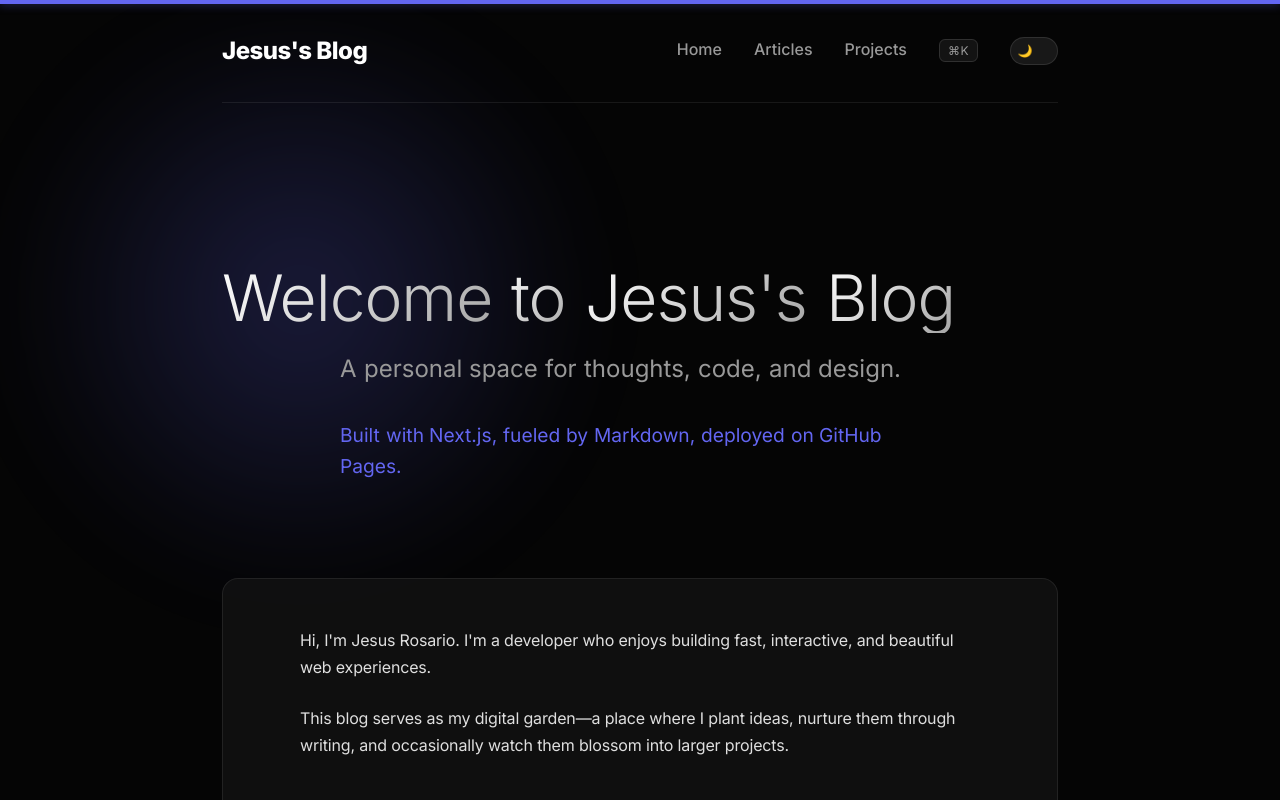
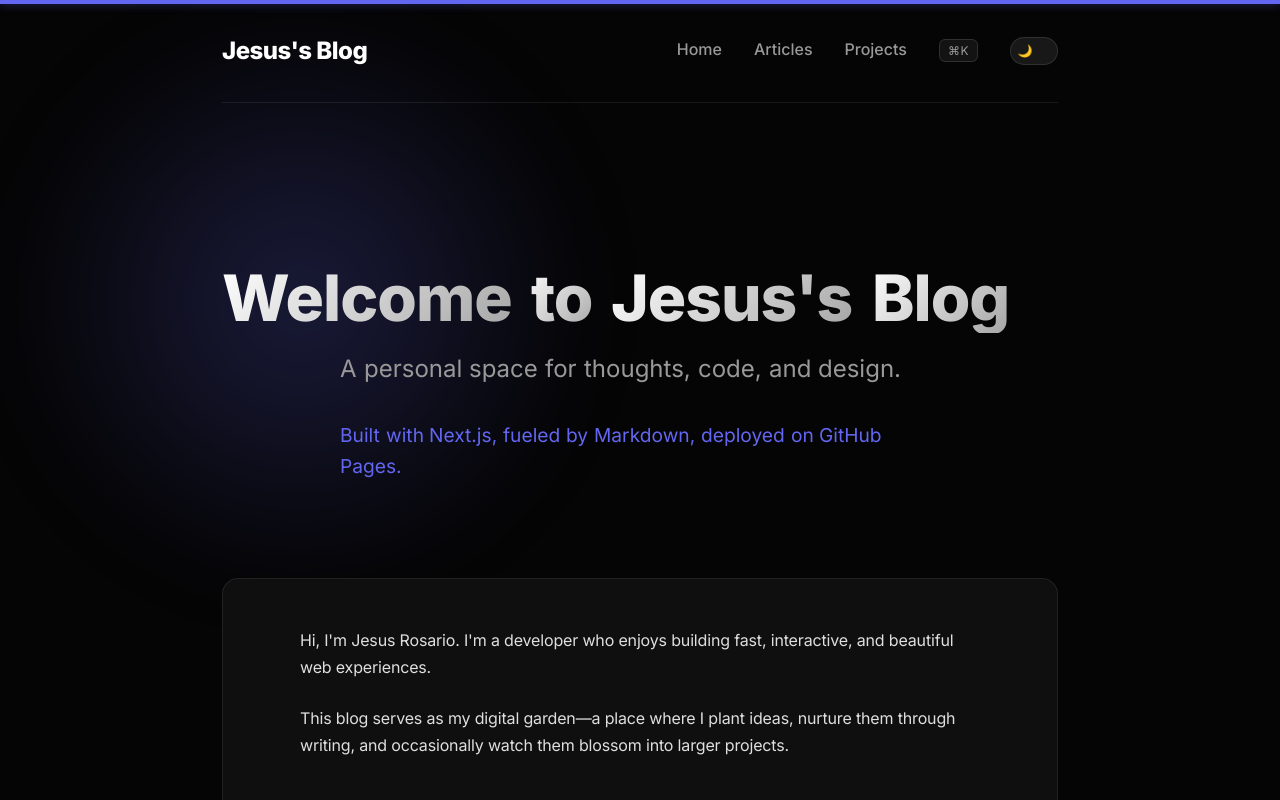
Before and after one commit to jar285/blogtalk, a Next.js app: page / in a window 1280 px wide. Shown: the top 800 px of the page. Built offline with nearby package versions, Linux system fonts and the light colour scheme.

Commit message:
Revert "[Sprint 07] Add variable font weight to hero on scroll"
This reverts commit ad4fc973bf30d5b68f585b3bfc62c1de8212d22f.

```diff
--- a/src/app/globals.css
+++ b/src/app/globals.css
@@ -1,4 +1,4 @@
-@import url('https://fonts.googleapis.com/css2?family=Inter:wght@100..900&display=swap');
+@import url('https://fonts.googleapis.com/css2?family=Inter:wght@300;400;500;600;700;800&display=swap');
 
 /* Light Theme Override */
 [data-theme="light"] {
@@ -213,7 +213,7 @@ nav {
 
 .hero h1 {
   font-size: var(--fs-hero);
-  font-weight: inherit;
+  font-weight: 800;
   line-height: 1.1;
   letter-spacing: -1px;
   margin-bottom: var(--space-2);
--- a/src/components/ParallaxHero.tsx
+++ b/src/components/ParallaxHero.tsx
@@ -1,7 +1,7 @@
 'use client';
 
 import { useRef, Children } from 'react';
-import { motion, useScroll, useTransform, MotionValue } from 'framer-motion';
+import { motion, useScroll, useTransform } from 'framer-motion';
 
 interface ParallaxHeroProps {
     children: React.ReactNode;
@@ -19,10 +19,6 @@ export default function ParallaxHero({ children }: ParallaxHeroProps) {
     const heroOpacity = useTransform(scrollYProgress, [0, 0.85], [1, 0]);
     const heroScale = useTransform(scrollYProgress, [0, 1], [1, 0.96]);
 
-    // Dynamic variable font weight for the title (300 → 800)
-    // As you scroll down (0 to 0.4 progress), font weight increases
-    const titleWeight = useTransform(scrollYProgress, [0, 0.4], [300, 800]);
-
     const childArray = Children.toArray(children);
 
     return (
@@ -33,14 +29,8 @@ export default function ParallaxHero({ children }: ParallaxHeroProps) {
         >
             {childArray.map((child, i) => {
                 const speed = speeds[i] ?? -20;
-                const isTitle = i === 0;
                 return (
-                    <ParallaxLayer
-                        key={i}
-                        scrollYProgress={scrollYProgress}
-                        speed={speed}
-                        fontWeight={isTitle ? titleWeight : undefined}
-                    >
+                    <ParallaxLayer key={i} scrollYProgress={scrollYProgress} speed={speed}>
                         {child}
                     </ParallaxLayer>
                 );
@@ -53,17 +43,15 @@ function ParallaxLayer({
     children,
     scrollYProgress,
     speed,
-    fontWeight,
 }: {
     children: React.ReactNode;
     scrollYProgress: any;
     speed: number;
-    fontWeight?: MotionValue<number>;
 }) {
     const y = useTransform(scrollYProgress, [0, 1], [0, speed]);
 
     return (
-        <motion.div style={{ y, fontWeight }}>
+        <motion.div style={{ y }}>
             {children}
         </motion.div>
     );
```
Also changed, not shown: sprints/draft/07-variable-font-weight.md (renamed from sprints/completed/07-variable-font-weight.md).
